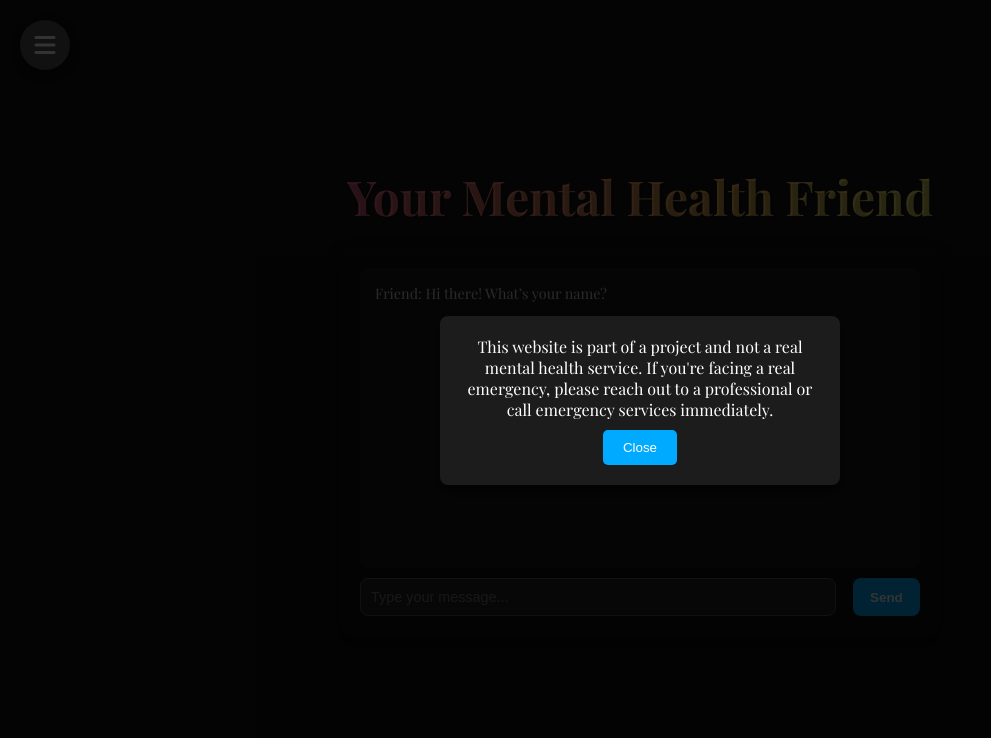
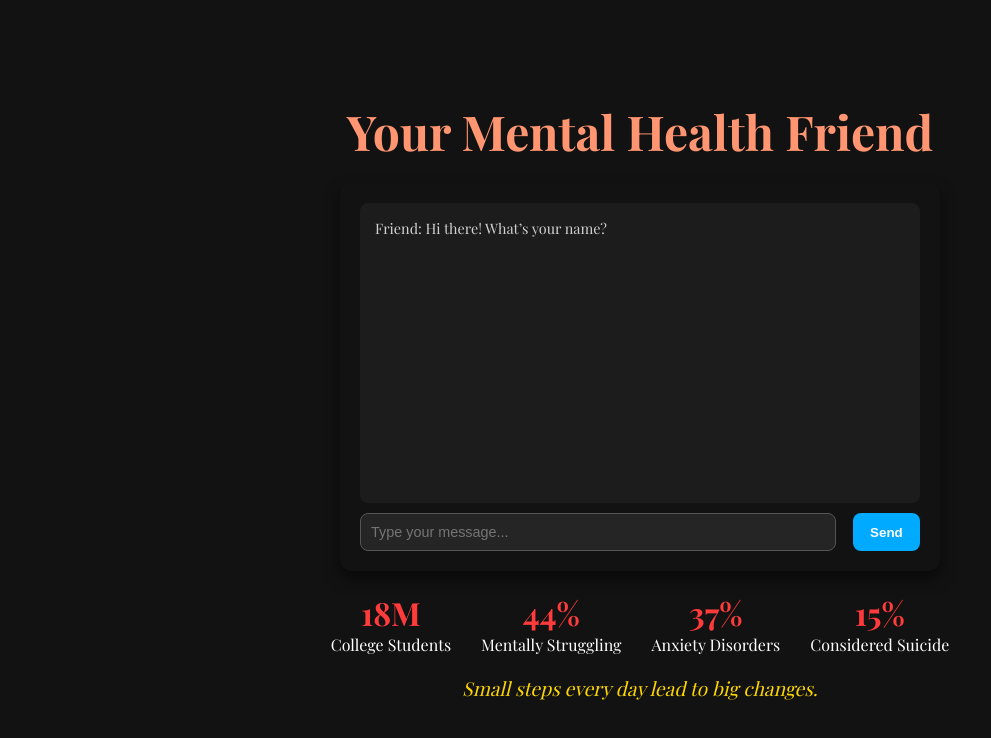
Before and after one commit to alinganil/mentalhealth_chatbot, a website: page index.html in a window 1280 px wide. Shown: the whole page, without its empty margins (0-991 px from the left). Drawn offline with nearby package versions, Linux system fonts and the light colour scheme.

Commit message:
Update index.html

```diff
--- a/index.html
+++ b/index.html
@@ -5,17 +5,12 @@
   <meta name="viewport" content="width=device-width, initial-scale=1.0">
   <title>Your Mental Health Friend</title>
   <!-- Fonts -->
-  <link href="https://fonts.googleapis.com/css2?family=Playfair+Display:wght@400;700&family=Material+Icons&display=swap" rel="stylesheet">
-  <link href="https://cdnjs.cloudflare.com/ajax/libs/font-awesome/6.0.0-beta3/css/all.min.css" rel="stylesheet">
+  <link href="https://fonts.googleapis.com/css2?family=Playfair+Display:wght@400;700&display=swap" rel="stylesheet">
   <style>
     :root {
-      --yellow: #ffd600;
-      --purple: #9c27b0;
-      --pink: #f06292;
-      --blue: #03a9f4;
+      --red: #ff3b3b;
       --black: #121212;
       --white: #ffffff;
-      --gradient: linear-gradient(90deg, #ff6f91, #ff9671, #ffc75f, #f9f871);
     }
 
     * {
@@ -34,19 +29,14 @@
       justify-content: center;
       height: 100vh;
       margin: 0;
-      overflow: hidden;
     }
 
     h1 {
       font-family: "Playfair Display", serif;
-      font-size: 3rem; /* Increased title size */
+      font-size: 3rem;
       margin-bottom: 20px;
       text-align: center;
-      background: var(--gradient);
-      background-clip: text;
-      -webkit-background-clip: text;
-      color: transparent;
-      text-shadow: 2px 2px rgba(0, 0, 0, 0.2);
+      color: #ff9671;
     }
 
     /* Chatbox Container */
@@ -102,163 +92,42 @@
       background-color: #0092cc;
     }
 
-    /* Menu Bar */
-    .menu-container {
-      position: absolute;
-      top: 20px;
-      left: 20px;
+    /* Statistics Section */
+    .statistics {
+      margin-top: 20px;
+      display: flex;
+      justify-content: center;
+      gap: 30px;
     }
 
-    .menu-container input {
-      display: none;
+    .stat-box {
+      text-align: center;
+      font-family: "Playfair Display", serif;
     }
 
-    .menu-container label {
-      width: 50px;
-      height: 50px;
-      background: #555;
-      color: var(--white);
-      font-size: 1.5rem;
-      display: flex;
-      justify-content: center;
-      align-items: center;
-      border-radius: 50%;
-      cursor: pointer;
-      box-shadow: 0px 4px 8px rgba(0, 0, 0, 0.5);
+    .stat-box h2 {
+      font-size: 2rem;
+      font-weight: bold;
+      color: var(--red);
     }
 
-    .menu-container label:hover {
-      background: #333;
+    .stat-box p {
+      font-size: 1rem;
+      font-weight: normal;
+      color: var(--white);
     }
 
-    .menu-container ul {
-      margin-top: 10px;
-      list-style: none;
-      display: none;
-      gap: 10px;
-      flex-direction: column;
-    }
-
-    .menu-container ul li {
-      width: 50px;
-      height: 50px;
-      border-radius: 50%;
-      background-color: var(--yellow);
-      display: flex;
-      align-items: center;
-      justify-content: center;
-      cursor: pointer;
-      position: relative;
-      transition: transform 0.3s;
-    }
-
-    .menu-container ul li:hover {
-      transform: scale(1.1);
-    }
-
-    .menu-container ul li:nth-child(1) {
-      background: var(--yellow);
-    }
-
-    .menu-container ul li:nth-child(2) {
-      background: var(--purple);
-    }
-
-    .menu-container ul li:nth-child(3) {
-      background: var(--pink);
-    }
-
-    .menu-container ul li:nth-child(4) {
-      background: var(--blue);
-    }
-
-    .menu-container ul li:hover::after {
-      content: attr(data-tooltip);
-      position: absolute;
-      top: 60px;
-      left: 50%;
-      transform: translateX(-50%);
-      background: var(--white);
-      color: var(--black);
-      padding: 5px 10px;
-      font-size: 0.8rem;
-      border-radius: 4px;
-      box-shadow: 0 2px 4px rgba(0, 0, 0, 0.2);
-      white-space: nowrap;
-      pointer-events: none;
-    }
-
-    .menu-container input:checked ~ ul {
-      display: flex;
-    }
-
-    .menu-container input:checked ~ label {
-      transform: scale(0.8);
-      background: var(--black);
-    }
-
-    /* Popup */
-    #popup {
-      position: fixed;
-      top: 0;
-      left: 0;
-      width: 100%;
-      height: 100%;
-      background-color: rgba(0, 0, 0, 0.8);
-      display: flex;
-      align-items: center;
-      justify-content: center;
-      z-index: 2000;
-    }
-
-    #popup-content {
-      background-color: #1c1c1c;
-      color: white;
-      padding: 20px;
-      border-radius: 8px;
+    /* Quote Section */
+    .quote {
+      margin-top: 20px;
+      font-size: 1.2rem;
       text-align: center;
-      max-width: 400px;
-      width: 90%;
-      box-shadow: 0px 8px 15px rgba(0, 0, 0, 0.5);
-    }
-
-    #popup-content button {
-      margin-top: 10px;
-      padding: 10px 20px;
-      background-color: #00aaff;
-      color: white;
-      border: none;
-      border-radius: 5px;
-      cursor: pointer;
-      transition: background-color 0.3s ease;
-    }
-
-    #popup-content button:hover {
-      background-color: #0092cc;
+      color: #ffd700;
+      font-style: italic;
     }
   </style>
 </head>
 <body>
-  <!-- Warning Popup -->
-  <div id="popup">
-    <div id="popup-content">
-      <p>This website is part of a project and not a real mental health service. If you're facing a real emergency, please reach out to a professional or call emergency services immediately.</p>
-      <button onclick="closePopup()">Close</button>
-    </div>
-  </div>
-
-  <!-- Menu Bar -->
-  <div class="menu-container">
-    <input type="checkbox" id="menu-toggle">
-    <label for="menu-toggle"><i class="fas fa-bars"></i></label>
-    <ul>
-      <li data-tooltip="About"><i class="fas fa-info-circle"></i></li>
-      <li data-tooltip="Problem"><i class="fas fa-exclamation-triangle"></i></li>
-      <li data-tooltip="Solutions"><i class="fas fa-lightbulb"></i></li>
-      <li data-tooltip="Contact"><i class="fas fa-envelope"></i></li>
-    </ul>
-  </div>
-
   <!-- Title -->
   <h1>Your Mental Health Friend</h1>
 
@@ -273,17 +142,36 @@
     </div>
   </div>
 
+  <!-- Statistics Section -->
+  <div class="statistics">
+    <div class="stat-box">
+      <h2>18M</h2>
+      <p>College Students</p>
+    </div>
+    <div class="stat-box">
+      <h2>44%</h2>
+      <p>Mentally Struggling</p>
+    </div>
+    <div class="stat-box">
+      <h2>37%</h2>
+      <p>Anxiety Disorders</p>
+    </div>
+    <div class="stat-box">
+      <h2>15%</h2>
+      <p>Considered Suicide</p>
+    </div>
+  </div>
+
+  <!-- Quote Section -->
+  <div class="quote" id="quote"></div>
+
   <script>
     const chatBox = document.getElementById("chat-box");
     const userInput = document.getElementById("user-input");
     const sendButton = document.getElementById("send-button");
-    const popup = document.getElementById("popup");
+    const quoteElement = document.getElementById("quote");
 
     let userName = "";
-
-    function closePopup() {
-      popup.style.display = "none";
-    }
 
     function sendMessage() {
       const userText = userInput.value.trim();
@@ -306,6 +194,26 @@
     userInput.addEventListener("keypress", function (e) {
       if (e.key === "Enter") sendMessage();
     });
+
+    // Random Motivational Quotes
+    const quotes = [
+      "You are stronger than you think.",
+      "Every day is a new beginning.",
+      "It's okay to not be okay. Just don't give up.",
+      "Small steps every day lead to big changes.",
+      "You are capable of amazing things.",
+      "Your mental health matters.",
+      "It's a bad day, not a bad life.",
+      "Healing takes time, but you're on the right path."
+    ];
+
+    function displayRandomQuote() {
+      const randomIndex = Math.floor(Math.random() * quotes.length);
+      quoteElement.innerText = quotes[randomIndex];
+    }
+
+    // Display a new quote on page load
+    displayRandomQuote();
   </script>
 </body>
 </html>
```
